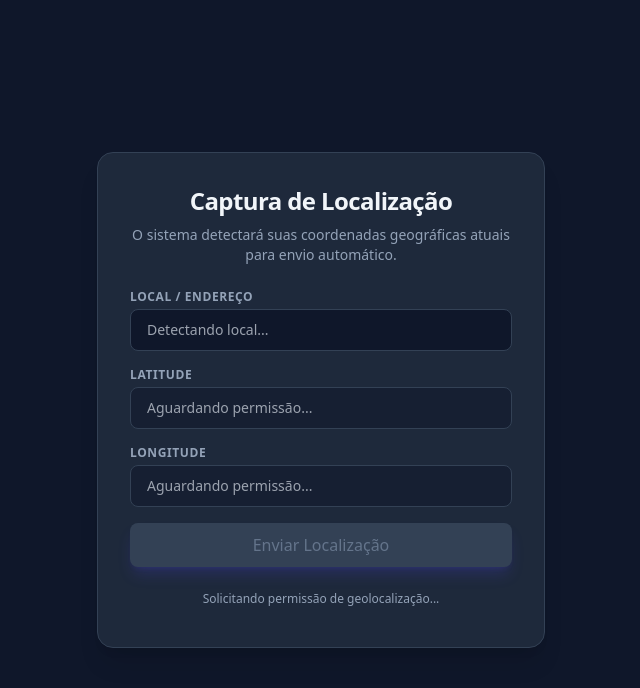
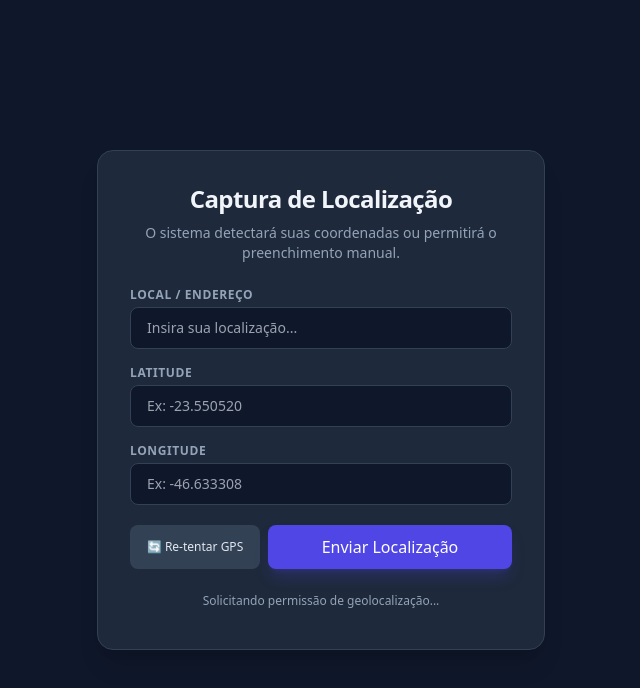
Before and after one commit to fepavan/controle-meteorologico, a plain HTML site: page index.html in a window 1280 px wide. Shown: the whole page, without its empty margins (319-959 px from the left). Drawn offline with nearby package versions, Linux system fonts and the light colour scheme.

Commit message:
index.html

```diff
--- a/index.html
+++ b/index.html
@@ -12,7 +12,7 @@
     <div class="max-w-md w-full bg-slate-800 border border-slate-700 rounded-2xl shadow-xl p-8 space-y-6">
         <div class="text-center space-y-2">
             <h1 class="text-2xl font-bold tracking-tight">Captura de Localização</h1>
-            <p class="text-sm text-slate-400">O sistema detectará suas coordenadas geográficas atuais para envio automático.</p>
+            <p class="text-sm text-slate-400">O sistema detectará suas coordenadas ou permitirá o preenchimento manual.</p>
         </div>
 
         <!-- Formulário integrado -->
@@ -23,35 +23,41 @@
                 <label for="entry.1077303949" class="block text-xs font-semibold uppercase tracking-wider text-slate-400 mb-1">Local / Endereço</label>
                 <input type="text" id="entry.1077303949" name="entry.1077303949" required
                     class="w-full bg-slate-900 border border-slate-700 rounded-lg px-4 py-2.5 text-sm text-slate-100 focus:outline-none focus:border-indigo-500 transition-colors"
-                    placeholder="Detectando local...">
+                    placeholder="Insira sua localização...">
             </div>
 
             <!-- Campo Latitude -->
             <div>
                 <label for="entry.1073868881" class="block text-xs font-semibold uppercase tracking-wider text-slate-400 mb-1">Latitude</label>
-                <input type="text" id="entry.1073868881" name="entry.1073868881" required readonly
-                    class="w-full bg-slate-900/50 border border-slate-700 rounded-lg px-4 py-2.5 text-sm text-slate-400 cursor-not-allowed"
-                    placeholder="Aguardando permissão...">
+                <input type="text" id="entry.1073868881" name="entry.1073868881" required
+                    class="w-full bg-slate-900 border border-slate-700 rounded-lg px-4 py-2.5 text-sm text-slate-100 focus:outline-none focus:border-indigo-500 transition-colors"
+                    placeholder="Ex: -23.550520">
             </div>
 
             <!-- Campo Longitude -->
             <div>
                 <label for="entry.774280574" class="block text-xs font-semibold uppercase tracking-wider text-slate-400 mb-1">Longitude</label>
-                <input type="text" id="entry.774280574" name="entry.774280574" required readonly
-                    class="w-full bg-slate-900/50 border border-slate-700 rounded-lg px-4 py-2.5 text-sm text-slate-400 cursor-not-allowed"
-                    placeholder="Aguardando permissão...">
+                <input type="text" id="entry.774280574" name="entry.774280574" required
+                    class="w-full bg-slate-900 border border-slate-700 rounded-lg px-4 py-2.5 text-sm text-slate-100 focus:outline-none focus:border-indigo-500 transition-colors"
+                    placeholder="Ex: -46.633308">
             </div>
 
-            <!-- Botão de Envio -->
-            <button type="submit" id="submitBtn" disabled
-                class="w-full mt-2 bg-indigo-600 hover:bg-indigo-500 disabled:bg-slate-700 disabled:text-slate-500 text-white font-medium py-2.5 px-4 rounded-lg transition-colors shadow-lg shadow-indigo-600/20">
+            <!-- Botões de Ação -->
+            <div class="flex gap-2 pt-1">
+                <button type="button" id="retryBtn" onclick="getLocation()"
+                    class="flex-1 bg-slate-700 hover:bg-slate-600 text-slate-200 text-xs font-medium py-2.5 px-3 rounded-lg transition-colors">
+                    🔄 Re-tentar GPS
+                </button>
+                <button type="submit" id="submitBtn"
+                    class="flex-[2] bg-indigo-600 hover:bg-indigo-500 text-white font-medium py-2.5 px-4 rounded-lg transition-colors shadow-lg shadow-indigo-600/25">
                     Enviar Localização
                 </button>
+            </div>
         </form>
 
         <!-- Status dinâmico -->
         <div id="statusMessage" class="text-xs text-center text-slate-400 min-h-[1.5rem]">
-            Solicitando permissão de geolocalização...
+            Aguardando geolocalização...
         </div>
     </div>
 
@@ -68,28 +74,22 @@
         const statusMessage = document.getElementById('statusMessage');
         const form = document.getElementById('locationForm');
 
-        // Função para buscar o nome do local via Nominatim (OpenStreetMap) usando as coordenadas
         async function fetchAddress(lat, lon) {
             try {
                 const response = await fetch(`https://nominatim.openstreetmap.org/reverse?format=json&lat=${lat}&lon=${lon}&zoom=18&addressdetails=1`);
                 const data = await response.json();
                 if (data && data.display_name) {
                     locInput.value = data.display_name;
-                    statusMessage.textContent = "Localização capturada com sucesso!";
-                    statusMessage.className = "text-xs text-center text-emerald-400 min-h-[1.5rem]";
-                } else {
-                    locInput.value = `Lat: ${lat}, Lon: ${lon}`;
-                    statusMessage.textContent = "Coordenadas obtidas (endereço não detalhado).";
                 }
             } catch (error) {
                 console.error("Erro ao buscar endereço:", error);
-                locInput.value = `${lat}, ${lon}`;
-                statusMessage.textContent = "Coordenadas obtidas com sucesso.";
-                statusMessage.className = "text-xs text-center text-emerald-400 min-h-[1.5rem]";
             }
         }
 
-        // Obter Geolocalização ao carregar a página
+        function getLocation() {
+            statusMessage.textContent = "Solicitando permissão de geolocalização...";
+            statusMessage.className = "text-xs text-center text-slate-400 min-h-[1.5rem]";
+
             if ("geolocation" in navigator) {
                 navigator.geolocation.getCurrentPosition(
                     (position) => {
@@ -99,27 +99,25 @@
                         latInput.value = lat;
                         lonInput.value = lon;
 
-                    // Busca reversa amigável para o campo "local" e libera o botão
                         fetchAddress(lat, lon);
-                    submitBtn.disabled = false;
+                        statusMessage.textContent = "Localização capturada com sucesso via GPS!";
+                        statusMessage.className = "text-xs text-center text-emerald-400 min-h-[1.5rem]";
                     },
                     (error) => {
                         console.error(error);
-                    statusMessage.textContent = "Erro: Permissão de localização negada ou indisponível.";
-                    statusMessage.className = "text-xs text-center text-rose-400 min-h-[1.5rem]";
-                    locInput.placeholder = "Insira sua localização manualmente";
-                    locInput.removeAttribute("readonly");
-                    locInput.classList.remove("bg-slate-900/50", "text-slate-400");
-                    locInput.classList.add("bg-slate-900", "text-slate-100");
-                    submitBtn.disabled = false;
+                        statusMessage.textContent = "GPS indisponível. Preencha os campos manualmente abaixo.";
+                        statusMessage.className = "text-xs text-center text-amber-400 min-h-[1.5rem]";
                     },
                     { enableHighAccuracy: true, timeout: 10000, maximumAge: 0 }
                 );
             } else {
-            statusMessage.textContent = "Geolocalização não é suportada pelo seu navegador.";
+                statusMessage.textContent = "Geolocalização não suportada. Preencha manualmente.";
                 statusMessage.className = "text-xs text-center text-rose-400 min-h-[1.5rem]";
-            submitBtn.disabled = false;
             }
+        }
+
+        // Tenta obter ao carregar
+        getLocation();
 
         // Intercepta o envio para marcar como enviado via iframe
         form.addEventListener('submit', () => {
@@ -133,7 +131,7 @@
                 form.reset();
                 submitBtn.textContent = "Enviado com Sucesso!";
                 submitBtn.classList.remove("bg-indigo-600", "hover:bg-indigo-500");
-                submitBtn.classList.add("bg-emerald-600", "text-white");
+                submitBtn.classList.add("bg-emerald-600");
                 statusMessage.textContent = "Dados registrados no Google Forms com sucesso!";
                 statusMessage.className = "text-xs text-center text-emerald-400 min-h-[1.5rem]";
             }
```
Lines whose indentation alone changed are shown as unchanged.
